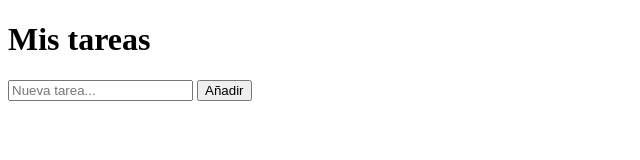
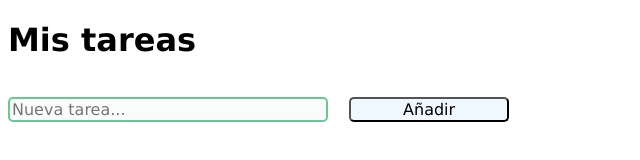
Before and after one commit to MariaJoseMtnez/JavaScriptDom, a website: page listaTareas.html in a window 1280 px wide. Shown: the whole page, without its empty margins (0-640 px from the left). Drawn offline with Linux system fonts and the light colour scheme.

Commit message:
listaTareas+css

```diff
--- /dev/null
+++ b/css/style01.css
@@ -0,0 +1,27 @@
+* {
+  font-family: Verdana, Geneva, Tahoma, sans-serif;
+  /* outline: 1px solid red; */
+  font-size: 16px;
+  box-sizing: border-box;
+}
+h1 {
+  font-weight: bold;
+  font-size: 2rem;
+}
+li,
+ul {
+  margin: 20rems;
+}
+
+input {
+  border-radius: 5px;
+  width: 20rem;
+  background-color: rgb(250, 252, 251);
+  border: solid 2px rgb(105, 199, 144);
+}
+button {
+  margin: 1rem;
+  border-radius: 5px;
+  background-color: aliceblue;
+  width: 10rem;
+}
--- a/listaTareas.html
+++ b/listaTareas.html
@@ -3,6 +3,7 @@
   <head>
     <meta charset="UTF-8" />
     <title>Lista de tareas</title>
+    <link rel="stylesheet" href="css/style01.css" />
   </head>
   <body>
     <h1>Mis tareas</h1>
@@ -36,12 +37,27 @@
 
         //crear nuevo boton
         const nuevoEliminar = document.createElement("button");
+        nuevoEliminar.classList.add("botonEliminar");
         nuevoEliminar.textContent = "Eliminar tarea";
 
         //añadimos dentro de (li)
-            nuevaTarea.appendChild(nuevoEliminar);
+        nuevaTarea.appendChild(nuevoEliminar);
 
-        //
+        // //eliminar tarea
+        // nuevoEliminar.addEventListener("click", (event) => {
+        //   lista.removeChild(nuevaTarea);
+        // });
+        //UN SOLO Listener en el <ul>
+          lista.addEventListener("click", (event)=>{
+            if (event.target.tagName==="BUTTON"){
+              event.target.parentElement.remove();
+            }
+
+          })
+
+        //borrar input
+        input.value="";
+        input.focus();
       });
     </script>
   </body>
```
